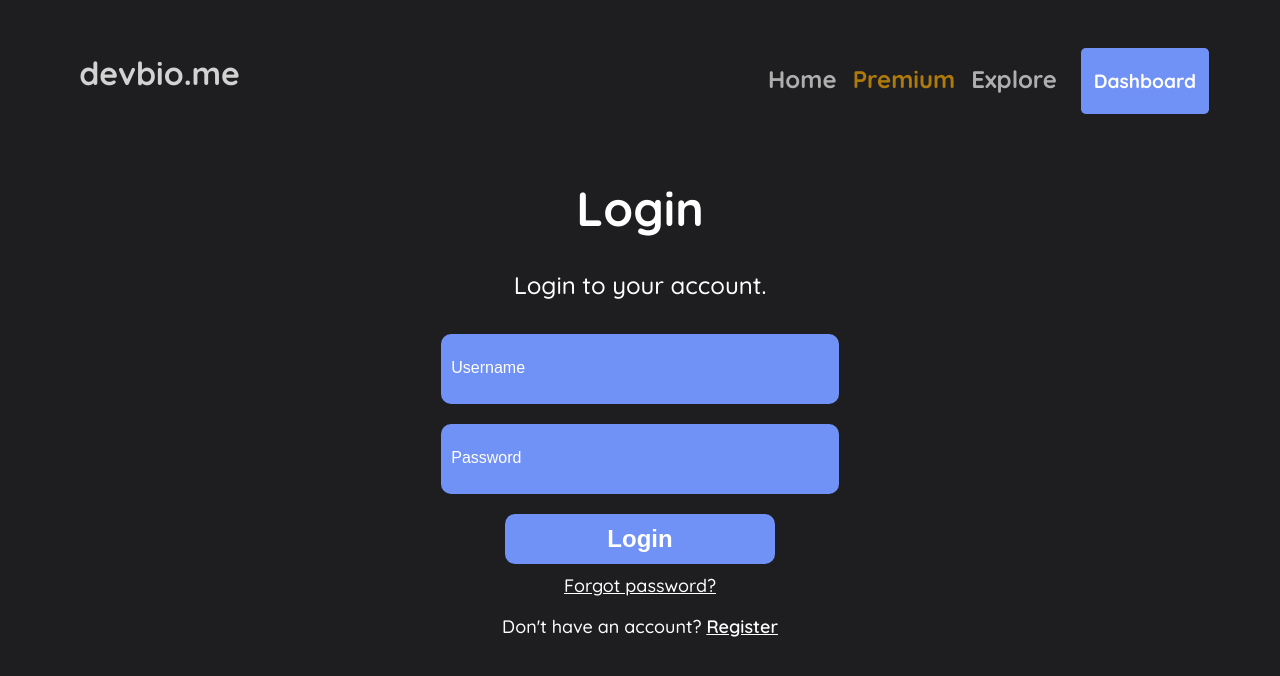
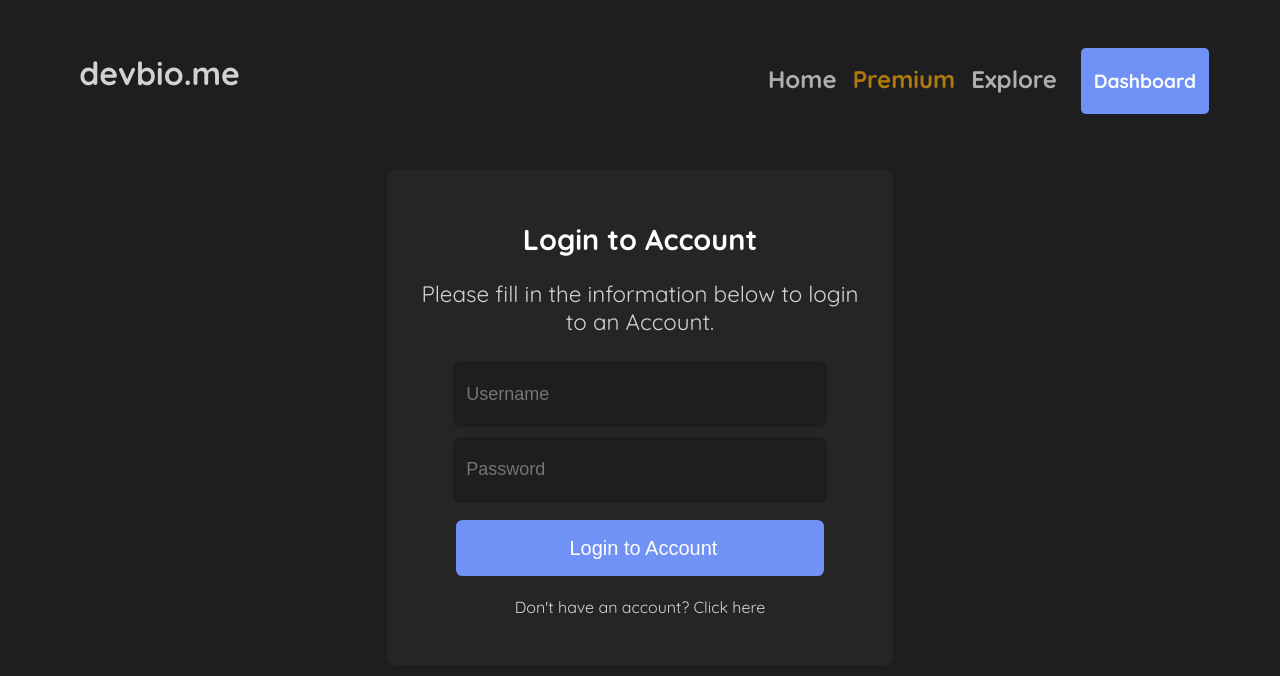
Before and after one commit to loganbriggs08/Devbio, a Next.js app: page /login in a window 1280 px wide. Shown: the top 676 px of the page. Built offline with nearby package versions, Linux system fonts and the light colour scheme.

Commit message:
Edit the login page to look alot nicer and make it look good on smaller screens too

```diff
--- a/package.json
+++ b/package.json
@@ -13,7 +13,8 @@
     "next": "13.5.4",
     "react": "^18",
     "react-dom": "^18",
-    "react-icons": "^4.11.0"
+    "react-icons": "^4.11.0",
+    "react-toastify": "^9.1.3"
   },
   "devDependencies": {
     "@types/node": "^20",
--- a/src/app/components/Card.tsx
+++ b/src/app/components/Card.tsx
@@ -1,7 +1,7 @@
 'use client'
 
 import React from 'react';
-import styles from './card.module.css'; // Make sure to import your CSS file
+import styles from './card.module.css';
 
 export const CustomCard = ({ title, description, buttonText }) => {
   const descriptionLines = description.split("\\n").map((line) => line.trim());
--- a/src/app/components/card.module.css
+++ b/src/app/components/card.module.css
@@ -121,9 +121,14 @@
     height: 79.15px;
     left: 0;
     top: 0;
+    border: none;
     position: absolute;
     background: #7091F5;
     border-radius: 8px;
+  }
+
+  .purchase_button:hover {
+    cursor: pointer;
   }
 
   /* Purchase Text */
--- a/src/app/layout.tsx
+++ b/src/app/layout.tsx
@@ -5,7 +5,7 @@ import { NavbarComponent } from '@/components/navbar'
 
 export const metadata: Metadata = {
   title: 'devbio.me',
-  description: 'Create the perfect developer profile with ease.',
+  description: 'Easy to make profiles made to enhance the developer experience.',
 }
 
 export default function RootLayout({
--- a/src/app/login/login.module.css
+++ b/src/app/login/login.module.css
@@ -1,82 +1,140 @@
-.login_wrapper {
+.component_wrapper {
+    color: #fff;
+    height: 60vh;
     display: flex;
-    flex-direction: column;
+    margin-top: 3%;
     align-items: center;
+    margin-bottom: 3rem;
     justify-content: center;
-    height: 100vh;
-    background-color: #000000;
 }
 
-.login_header {
-    font-size: 48px;
-    font-weight: 700;
-    color: #FFFFFF;
-    text-align: center; /* Center the text */
+.component_wrapper_2 {
+    width: 35%;
+    padding: 2rem;
+    border-radius: 0.5rem;
+    background-color: #252525;
 }
 
-.login_description {
-    font-size: 24px;
-    font-weight: 500;
-    color: #FFFFFF;
-    text-align: center; /* Center the text */
+.header_text {
+    font-size: 1.8rem;
+    margin-bottom: 0px;
 }
 
-.login_form {
-    display: flex;
-    flex-direction: column;
-    align-items: center;
-    justify-content: center;
-    width: 100%;
+.description_text {
+    font-size: 1.4rem;
+    opacity: 80%;
+}
+
+.header_text_wrapper {
     text-align: center;
 }
 
-.login_input {
-    width: 70%;
-    height: 50px;
+.password_input {
+    background-color: #1E1E20;
+    padding-left: 0.8rem;
+    margin-bottom: 1rem;
+    margin-top: 0.4rem;
+    border: #7091F5;
     color: #fff;
-    margin: 10px;
-    padding: 10px;
-    border-radius: 10px;
-    border: none;
-    background-color: #7091F5;
+    width: 81%;
+    height: 4rem;
+    border-radius: 0.4rem;
+    font-size: large;
 }
 
-.login_input::placeholder {
-    font-size: medium;
-    font-weight: 500;
-    /*    bold font    */
-
-
-    color: #fff;
+.password_input:focus {
+    outline: none;
 }
 
-.login_button {
-    width: 50%;
-    height: 50px;
-    margin: 10px;
-    padding: 10px;
-    border-radius: 10px;
-    border: none;
-    background-color: #7091F5;
-    font-size: 24px;
-    font-weight: 600;
+.tiktok_username_input {
+    background-color: #1E1E20;
+    padding-left: 0.8rem;
+    margin-bottom: 0.2rem;
+    margin-top: 0.2rem;
+    border: #7091F5;
     color: #fff;
+    width: 81%;
+    height: 4rem;
+    border-radius: 0.4rem;
+    font-size: large;
 }
 
-.login_forgot {
-    font-size: 18px;
-    font-weight: 500;
-    color: #FFFFFF;
+.tiktok_username_input:focus {
+    outline: none;
 }
 
-.login_register {
-    font-size: 18px;
-    font-weight: 500;
-    color: #FFFFFF;
+.link_account_button {
+    background-color: #7091F5;
+    padding-left: 0.8rem;
+    margin-bottom: 0.3rem;
+    margin-top: 0.1rem;
+    border: none;
+    color: #fff;
+    width: 83%;
+    height: 3.5rem;
+    border-radius: 0.4rem;
+    font-size: 20px;
 }
 
-.login_register_link {
-    font-size: 18px;
-    font-weight: 600;
-    color: #FFFFFF;
+.link_account_button:hover {
+    cursor: pointer;
 }
+
+.unique_code_div {
+    width: 83%;
+    margin: 0 auto;
+    padding: 0.1rem;
+    margin-bottom: 1rem;
+    margin-top: 2rem;
+    border-radius: 0.5rem;
+    background-color: #1E1E20;
+}
+
+.unique_code_div:hover {
+    cursor: pointer;
+}
+
+.no_account {
+    opacity: 0.8;
+}
+
+.a_tag {
+    color: #FFF;
+    text-decoration: none;
+}
+
+@media (max-width: 768px) {
+    .component_wrapper {
+        height: 60vh;
+        display: flex;
+        margin-top: 3%;
+        align-items: flex-start;
+        margin-bottom: 3rem;
+        justify-content: flex-start;
+    }
+
+    .component_wrapper_2 {
+        width: 100%;
+        padding: 2rem;
+        border-radius: 0.5rem;
+        background-color: #252525;
+    }
+}
+
+@media (max-width: 768px) {
+    .component_wrapper_2 {
+        width: 90%;
+    }
+}
+
+@media (min-width: 769px) and (max-width: 1024px) {
+    .component_wrapper_2 {
+        width: 60%;
+    }
+}
+
+@media (min-width: 1025px) {
+    .component_wrapper_2 {
+        width: 35%;
+    }
+}
--- a/src/app/login/page.tsx
+++ b/src/app/login/page.tsx
@@ -1,54 +1,84 @@
 'use client'
+
+import axios from 'axios';
 import React, { useState } from 'react';
-import axios from 'axios';
 import styles from "./login.module.css";
+import 'react-toastify/dist/ReactToastify.css';
+import { ToastContainer, toast } from 'react-toastify';
 
 const Dashboard = () => {
-    const [username, setUsername] = useState('');
-    const [password, setPassword] = useState('');
+    const [usernameInput, setUsernameInput] = useState('');
+    const [passwordInput, setPasswordInput] = useState('');
 
-    const handleSubmit = async (e) => {
-        console.log('Login')
-        e.preventDefault();
+    const handleLogin = async () => {
         try {
             const response = await axios.post('http://localhost:3001/api/user/login', {
-                username,
-                password
+                username: usernameInput,
+                password: passwordInput
             });
             console.log('Login Successful', response.data);
         } catch (error) {
-            console.error('Login Failed', error);
+            ErrorToast("Failed to login with the account details provided.");
         }
     };
 
+    const ErrorToast = (message: string) => {
+		toast.error(message, {
+			position: "bottom-right",
+			autoClose: 5000,
+			hideProgressBar: false,
+			closeOnClick: true,
+			pauseOnHover: true,
+			draggable: true,
+			progress: undefined,
+			theme: "dark",
+		});
+	}
+
     return (
-        <div>
-            <h1 className={styles.login_header}>Login</h1>
-            <p className={styles.login_description}>Login to your account.</p>
+        <div className={styles.component_wrapper}>
+            <div className={styles.component_wrapper_2}>
+                <div className={styles.header_text_wrapper}>
+                    <h1 className={styles.header_text}>Login to Account</h1>
+                    <p className={styles.description_text}>Please fill in the information below to login to an Account.</p>
 
-            <div className={styles.login_form}>
-                <form onSubmit={handleSubmit}>
                     <input
+                        className={styles.tiktok_username_input}
                         type="text"
                         placeholder="Username"
-                        className={styles.login_input}
-                        value={username}
-                        onChange={(e) => setUsername(e.target.value)}
+                        value={usernameInput}
+                        onChange={(e) => setUsernameInput(e.target.value)}
                     />
+
                     <input
+                        className={styles.password_input}
                         type="password"
                         placeholder="Password"
-                        className={styles.login_input}
-                        value={password}
-                        onChange={(e) => setPassword(e.target.value)}
+                        value={passwordInput}
+                        onChange={(e) => setPasswordInput(e.target.value)}
                     />
-                    <button type="submit" className={styles.login_button}>Login</button>
-                </form>
 
-                <a href="/forgot-password" className={styles.login_forgot}>Forgot password?</a>
+                    <button className={styles.link_account_button} onClick={handleLogin}>Login to Account</button>
 
-                <p className={styles.login_register}>Don't have an account? <a href="/register" className={styles.login_register_link}>Register</a></p>
+                    <a href="/register" className={styles.a_tag}>
+                        <p className={styles.no_account}>Don't have an account? Click here</p>
+                    </a>
+                </div>
             </div>
+
+        <ToastContainer
+            position="bottom-right"
+            autoClose={3000}
+            hideProgressBar={false}
+            newestOnTop={false}
+            closeOnClick
+            rtl={false}
+            pauseOnFocusLoss
+            draggable
+            pauseOnHover
+            theme="dark"
+            toastStyle={{ backgroundColor: "#1E1E20" }}
+		/>
         </div>
     );
 };
```
Also changed, not shown: 1 other file (tests, documents, lock files or other folders).
